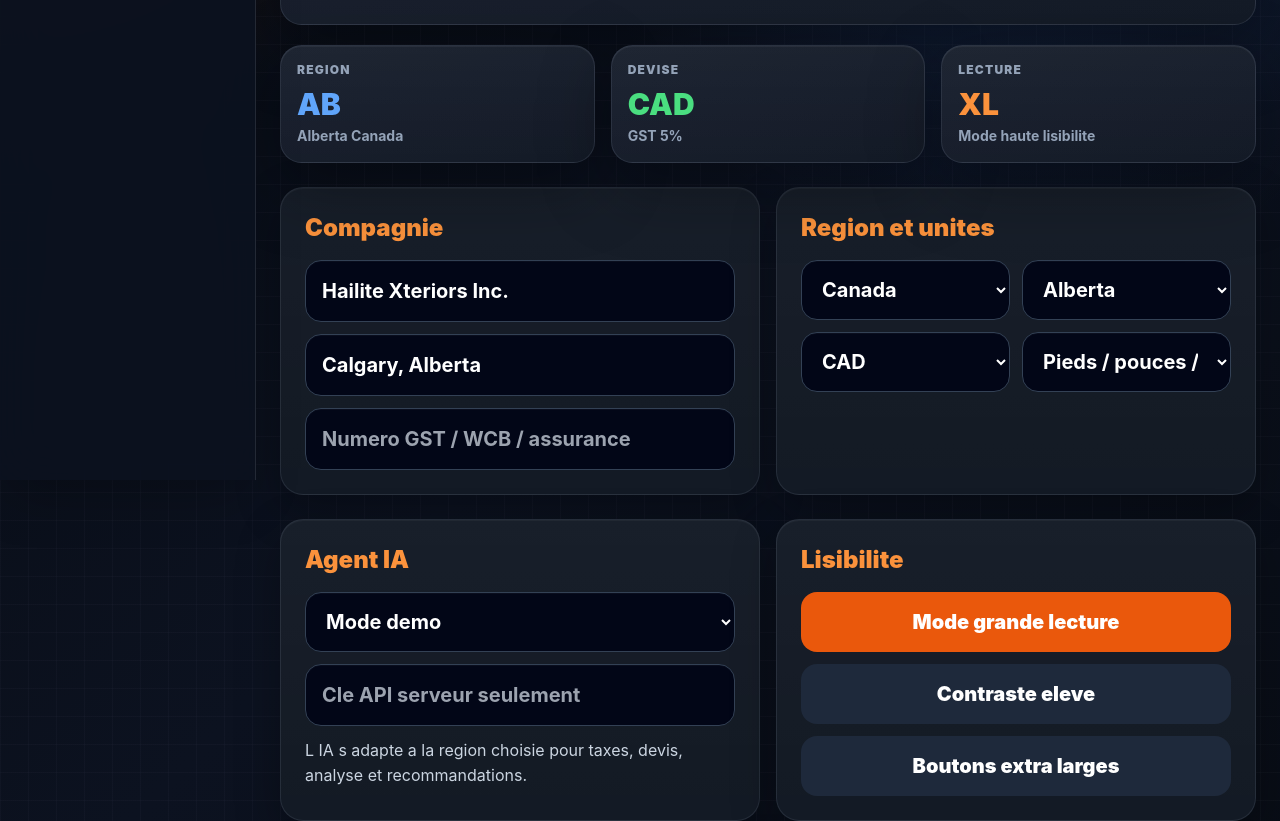
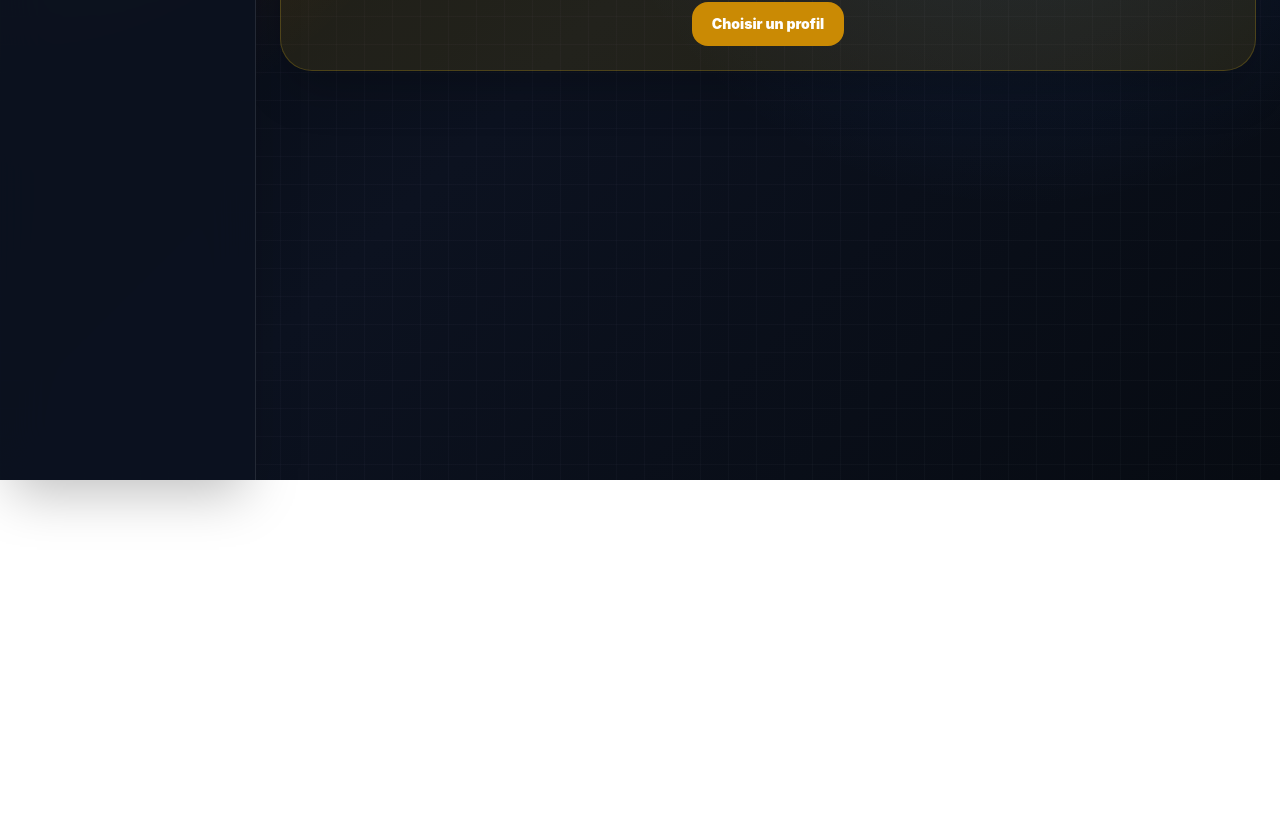
Before and after one commit to bisaillonpatrick1979-dev/Chatgpt-hailite-, a Next.js app: page /settings in a window 1280 px wide. Shown: the part 320-1141 px from the top of the page. After the commit the page ends 800 px from the top, so only its background shows below. Built offline with nearby package versions, Linux system fonts and the light colour scheme.

Commit message:
Add admin gate to settings

```diff
--- a/app/settings/page.tsx
+++ b/app/settings/page.tsx
@@ -1,56 +1,21 @@
-import { AppShell, ProMetric } from "@/components/AppShell";
+import { AppShell } from "@/components/AppShell";
+import { RoleGate } from "@/components/RoleGate";
 import { StorageSelector } from "@/components/StorageSelector";
 
 export default function Page() {
   return (
     <AppShell>
-      <section className="pro-card p-6">
-        <h1 className="text-5xl font-black">Reglages</h1>
-        <p className="large-readable mt-3 text-slate-400">Configuration compagnie, region, stockage, langues, taxes, devises, IA et lisibilite.</p>
-      </section>
-      <section className="mt-5 grid gap-4 md:grid-cols-3">
-        <ProMetric label="Region" value="AB" note="Alberta Canada" tone="blue" />
-        <ProMetric label="Devise" value="CAD" note="GST 5%" tone="green" />
-        <ProMetric label="Lecture" value="XL" note="Mode haute lisibilite" tone="orange" />
-      </section>
-      <section className="mt-6 grid gap-4 xl:grid-cols-2">
-        <section className="pro-panel p-6">
-          <h2 className="text-2xl font-black text-orange-400">Compagnie</h2>
-          <div className="mt-4 grid gap-3">
-            <input className="rounded-2xl border border-slate-700 bg-slate-950 p-4 text-xl font-bold text-white" defaultValue="Hailite Xteriors Inc." />
-            <input className="rounded-2xl border border-slate-700 bg-slate-950 p-4 text-xl font-bold text-white" defaultValue="Calgary, Alberta" />
-            <input className="rounded-2xl border border-slate-700 bg-slate-950 p-4 text-xl font-bold text-white" placeholder="Numero GST / WCB / assurance" />
-          </div>
+      <RoleGate allowedRoles={["Administrateur"]}>
+        <section className="pro-card p-6">
+          <h1 className="text-5xl font-black">Reglages</h1>
+          <p className="large-readable mt-3 text-slate-400">Configuration admin seulement.</p>
         </section>
-        <section className="pro-panel p-6">
-          <h2 className="text-2xl font-black text-orange-400">Region et unites</h2>
-          <div className="mt-4 grid gap-3 md:grid-cols-2">
-            <select className="rounded-2xl border border-slate-700 bg-slate-950 p-4 text-xl font-bold text-white"><option>Canada</option><option>United States</option><option>Europe</option></select>
-            <select className="rounded-2xl border border-slate-700 bg-slate-950 p-4 text-xl font-bold text-white"><option>Alberta</option><option>Quebec</option><option>Texas</option><option>Europe generic</option></select>
-            <select className="rounded-2xl border border-slate-700 bg-slate-950 p-4 text-xl font-bold text-white"><option>CAD</option><option>USD</option><option>EUR</option></select>
-            <select className="rounded-2xl border border-slate-700 bg-slate-950 p-4 text-xl font-bold text-white"><option>Pieds / pouces / pi2</option><option>Metrique</option></select>
-          </div>
+        <section className="mt-6 grid gap-4 md:grid-cols-2">
+          <section className="pro-panel p-6"><h2 className="text-2xl font-black text-orange-400">Region</h2><p className="large-readable mt-3 text-slate-300">Alberta · Canada · CAD · GST 5% · pieds/pouces/pi2.</p></section>
+          <section className="pro-panel p-6"><h2 className="text-2xl font-black text-orange-400">IA et stockage</h2><p className="large-readable mt-3 text-slate-300">Mode demo local. Supabase et IA serveur a brancher.</p></section>
         </section>
-      </section>
-      <section className="mt-6 grid gap-4 xl:grid-cols-2">
-        <section className="pro-panel p-6">
-          <h2 className="text-2xl font-black text-orange-400">Agent IA</h2>
-          <div className="mt-4 grid gap-3">
-            <select className="rounded-2xl border border-slate-700 bg-slate-950 p-4 text-xl font-bold text-white"><option>Mode demo</option><option>OpenAI</option><option>Gemini</option><option>Claude</option></select>
-            <input className="rounded-2xl border border-slate-700 bg-slate-950 p-4 text-xl font-bold text-white" placeholder="Cle API serveur seulement" />
-            <p className="large-readable text-slate-300">L IA s adapte a la region choisie pour taxes, devis, analyse et recommandations.</p>
-          </div>
-        </section>
-        <section className="pro-panel p-6">
-          <h2 className="text-2xl font-black text-orange-400">Lisibilite</h2>
-          <div className="mt-4 grid gap-3">
-            <button className="rounded-2xl bg-orange-600 p-4 text-xl font-black text-white">Mode grande lecture</button>
-            <button className="rounded-2xl bg-slate-800 p-4 text-xl font-black text-white">Contraste eleve</button>
-            <button className="rounded-2xl bg-slate-800 p-4 text-xl font-black text-white">Boutons extra larges</button>
-          </div>
-        </section>
-      </section>
-      <StorageSelector />
+        <StorageSelector />
+      </RoleGate>
     </AppShell>
   );
 }
```
